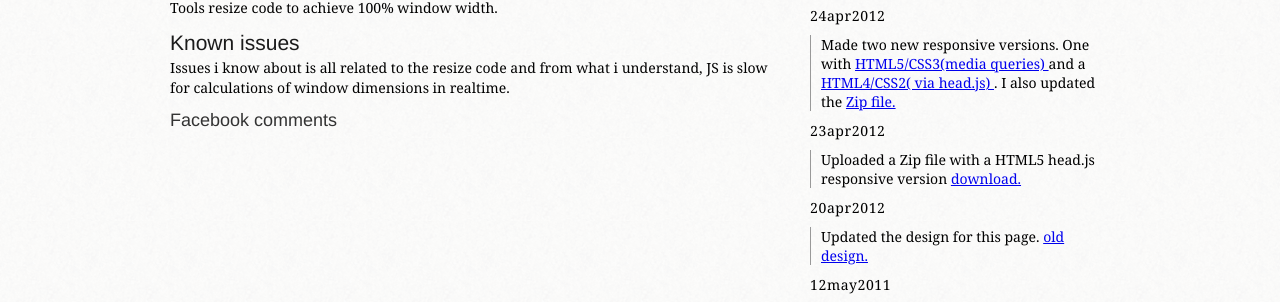
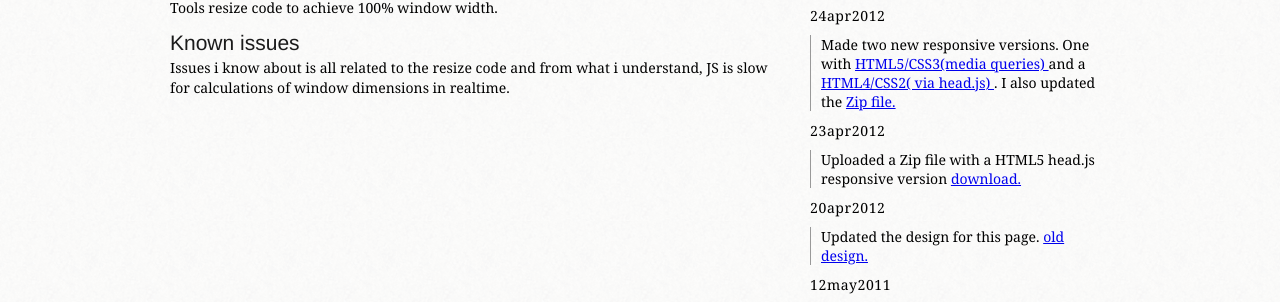
Before and after one commit to musca/koe.github.io, a Jekyll site: the page full-window-width-jquery-tools-content-slider-demo/index.html, which Jekyll copies as it is, in a window 1280 px wide. Shown: the part 526-828 px from the top of the page. Built offline with Jekyll 4.4.1, drawn with Linux system fonts in a browser that asks for light colours; nearby versions of some CDN libraries; Markdown is read by kramdown in place of the engine named in the settings; comment, search, counter and statistics services are not loaded.

Commit message:
Removed Facebook comments. Use Github Issues for bugs and support.

```diff
--- a/full-window-width-jquery-tools-content-slider-demo/index.html
+++ b/full-window-width-jquery-tools-content-slider-demo/index.html
@@ -10,8 +10,8 @@
 			{jQuery:"http://ajax.googleapis.com/ajax/libs/jquery/1.4.2/jquery.min.js"},
 			{jQuery_Tools:"assets/scripts/custom.jquery.tools.min.js"},
 			{jQuery_easing:"assets/scripts/jquery.easing-1.3.pack.js"},
-			{content_slider_script:"assets/scripts/full-window-width-content-slider.js"},
-			{facebook_like_button:"http://connect.facebook.net/en_US/all.js#xfbml=1"}
+			{content_slider_script:"assets/scripts/full-window-width-content-slider.js"}
+			// ,{facebook_like_button:"http://connect.facebook.net/en_US/all.js#xfbml=1"}
 		);
 		WebFontConfig = { google: { families: [ 'Droid Serif', 'Droid Sans' ] } };
 		(function() { var wf = document.createElement('script'); wf.src = ('https:' == document.location.protocol ? 'https' : 'http') + '://ajax.googleapis.com/ajax/libs/webfont/1/webfont.js'; wf.type = 'text/javascript'; wf.async = 'true';
@@ -134,7 +134,7 @@
 		</p>
 		<h2>Known issues</h2>
 		<p>Issues i know about is all related to the resize code and from what i understand, JS is slow for calculations of window dimensions in realtime.</p>
-		<h3>Facebook comments</h3>
+		<!-- <h3>Facebook comments</h3>
 		<div id="fb-root"></div>
 		<script>(function(d, s, id) {
 		  var js, fjs = d.getElementsByTagName(s)[0];
@@ -143,7 +143,7 @@
 		  js.src = "//connect.facebook.net/en_US/all.js#xfbml=1";
 		  fjs.parentNode.insertBefore(js, fjs);
 		}(document, 'script', 'facebook-jssdk'));</script>
-		<div class="fb-comments" data-href="http://musca.se/full-window-width-jquery-tools-content-slider-demo/" data-num-posts="10" data-width="620"></div>
+		<div class="fb-comments" data-href="http://musca.se/full-window-width-jquery-tools-content-slider-demo/" data-num-posts="10" data-width="620"></div> -->
 
 	</div>
 	<div class="column grid_4">
@@ -212,14 +212,10 @@
 				<span class="date clear-left">21 feb 2011</span> <span class="log-data">First release to the web. Waiting on feedback, especially from iPad and big screen users.</span>
 			</li>
 		</ol>
-		<!--<div id="social-media" class="column grid_6">
-			 // Social-buttons html code -->
-			<ul id="social-buttons">
+<!--			<ul id="social-buttons">
 				<li>
-					<!-- Place this tag where you want the +1 button to render -->
 					<g:plusone href="http://musca.se/full-window-width-jquery-tools-content-slider-demo/"></g:plusone>
 
-					<!-- Place this render call where appropriate -->
 					<script type="text/javascript">
 					  (function() {
 					    var po = document.createElement('script'); po.type = 'text/javascript'; po.async = true;
@@ -241,12 +236,10 @@
 					        s.src = 'http://api.flattr.com/js/0.6/load.js?mode=auto';
 					        t.parentNode.insertBefore(s, t);
 					    })();
-					/* ]]> */
 					</script>
 					<a class="FlattrButton" style="display:none;" href="http://www.musca.se/full-window-width-jquery-tools-content-slider-demo/"></a>
 				</li>
-			</ul>
-		<!-- </div> -->
+			</ul> -->
 	</div>
 
 </div>
```
Also changed, not shown: other parts of full-window-width-jquery-tools-content-slider-demo/index.html (+0 -1 lines).
